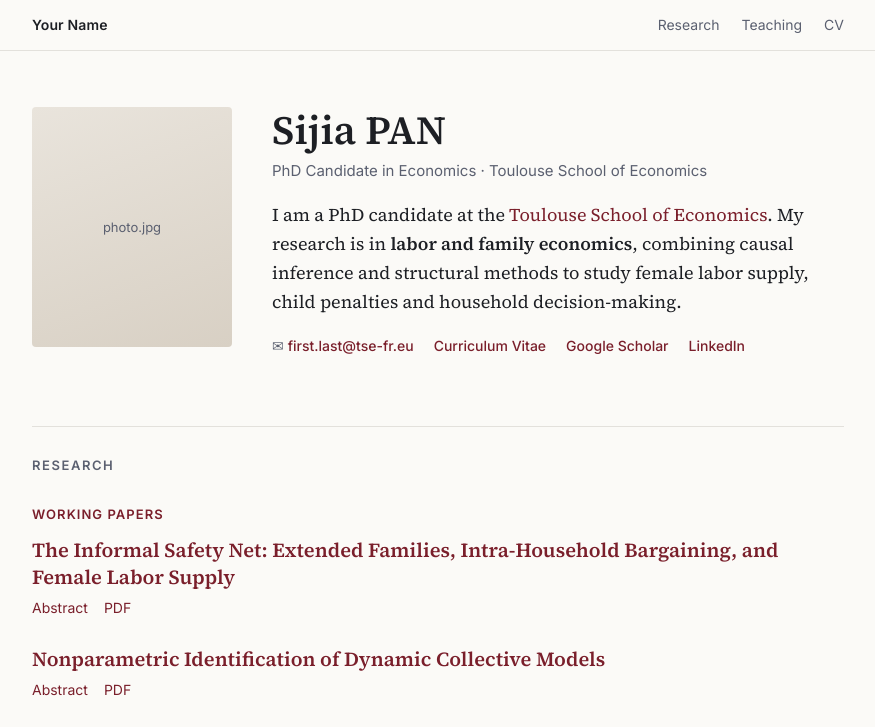
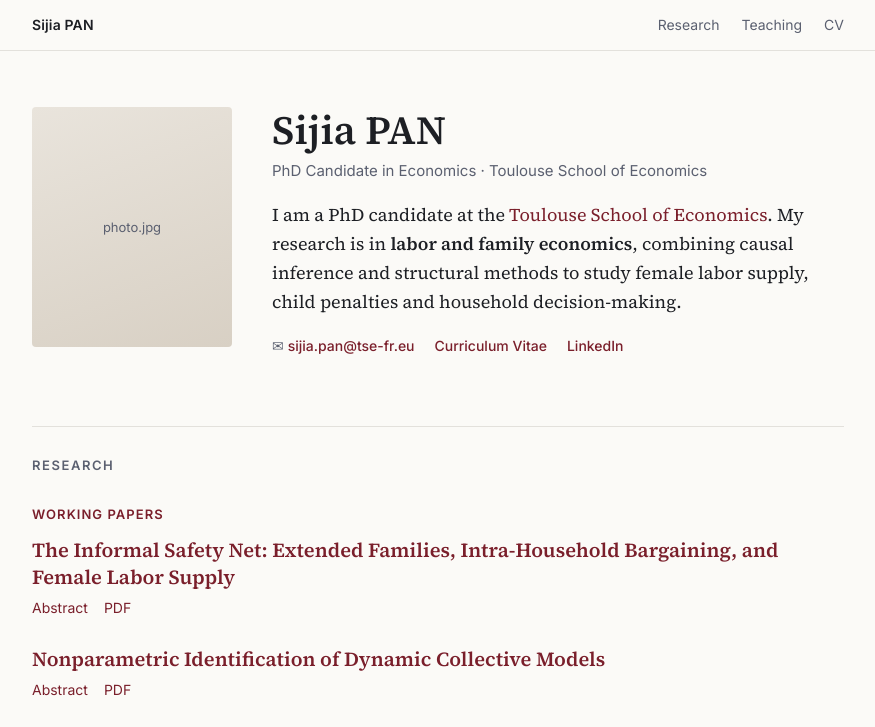
Before and after one commit to SJP9898/sijiapan, a plain HTML site: page index.html in a window 1280 px wide. Shown: the top 727 px of the page, without its empty margins (202-1077 px from the left). Drawn offline with Linux system fonts and the light colour scheme.

Commit message:
Update personal information in index.html

```diff
--- a/index.html
+++ b/index.html
@@ -135,7 +135,7 @@
 
 <nav>
   <div class="inner">
-    <span class="brand">Your Name</span>
+    <span class="brand">Sijia PAN</span>
     <ul>
       <li><a href="#research">Research</a></li>
       <li><a href="#teaching">Teaching</a></li>
@@ -147,7 +147,7 @@
 <main>
 
   <header class="hero">
-    <!-- Replace with: <img src="photo.jpg" alt="Your Name"> -->
+    <!-- Replace with: <img src="photo.jpg" alt="Sijia PAN"> -->
     <div class="photo">photo.jpg</div>
 
     <div>
@@ -161,9 +161,8 @@
       </div>
 
       <div class="contact">
-        <span>✉ <a href="mailto:first.last@tse-fr.eu">first.last@tse-fr.eu</a></span>
+        <span>✉ <a href="mailto:sijia.pan@tse-fr.eu">sijia.pan@tse-fr.eu</a></span>
         <a href="cv.pdf">Curriculum Vitae</a>
-        <a href="https://scholar.google.com/">Google Scholar</a>
         <a href="https://www.linkedin.com/">LinkedIn</a>
       </div>
     </div>
```
